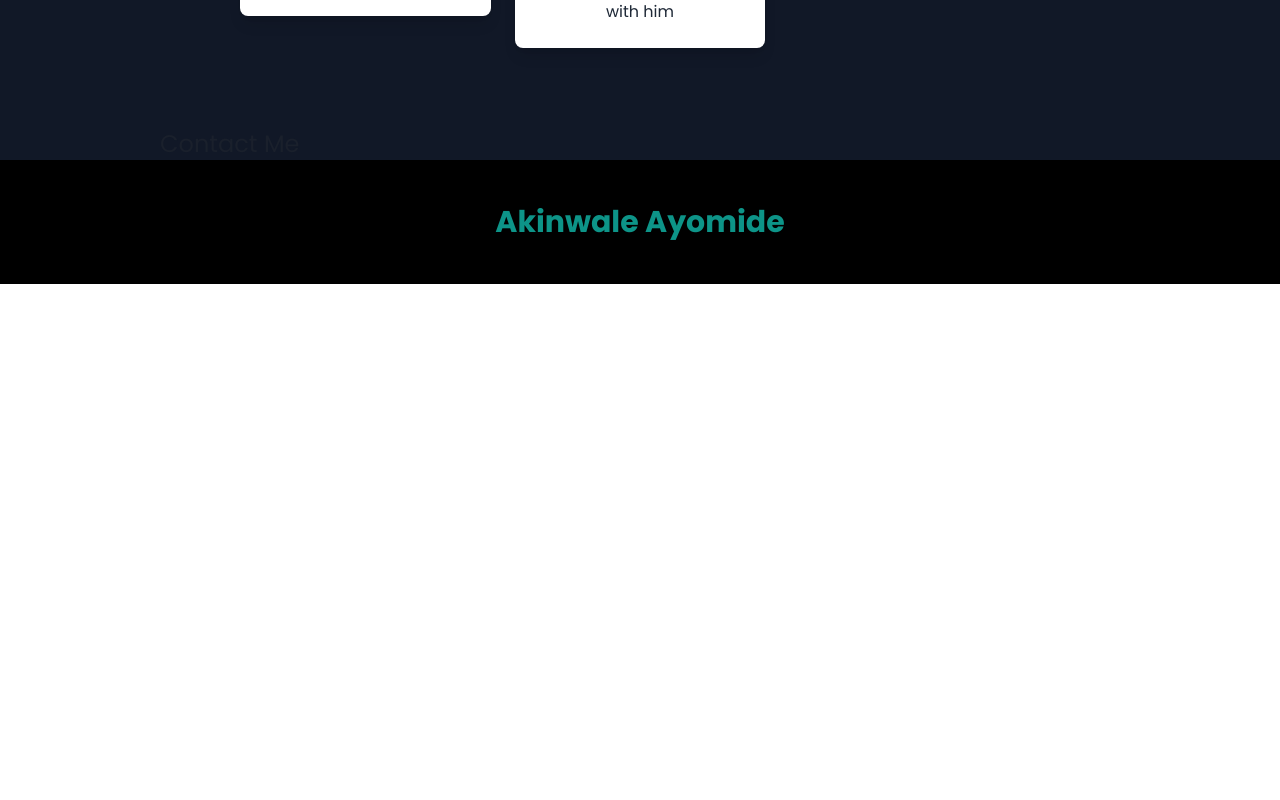
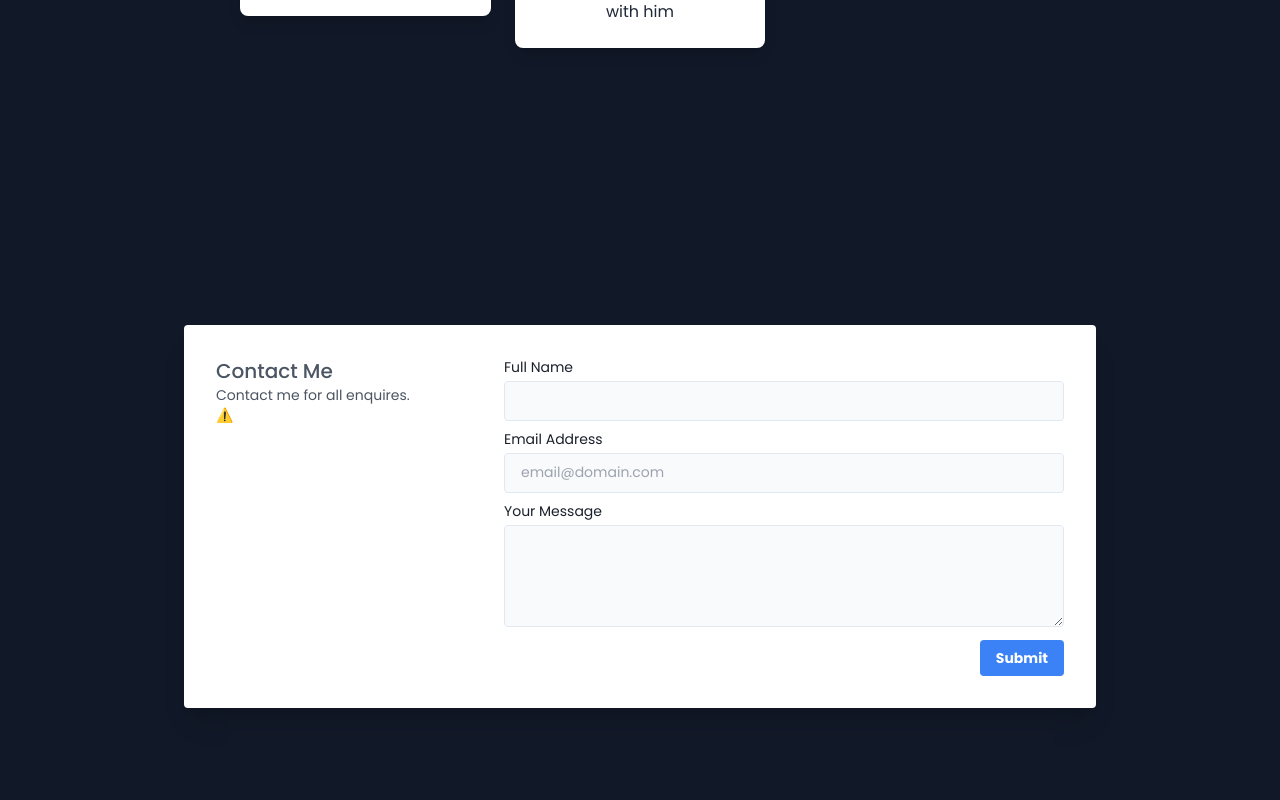
Before and after one commit to XideAyo/react-portfolio, a React (Create React App) app: page / in a window 1280 px wide. Shown: the part 3580-4380 px from the top of the page. Before the commit the page ends 3864 px from the top, so only its background shows below. Built offline with nearby package versions, Linux system fonts and the light colour scheme; no server answers.

Commit message:
contact added

```diff
--- a/package.json
+++ b/package.json
@@ -7,6 +7,7 @@
     "@chakra-ui/react": "^2.3.5",
     "@emotion/react": "^11.10.4",
     "@emotion/styled": "^11.10.4",
+    "@lottiefiles/react-lottie-player": "^3.4.9",
     "@testing-library/jest-dom": "^5.16.5",
     "@testing-library/react": "^13.4.0",
     "@testing-library/user-event": "^13.5.0",
--- a/src/components/Contact.js
+++ b/src/components/Contact.js
@@ -1,10 +1,77 @@
 import React from 'react';
+import { Player, Controls } from '@lottiefiles/react-lottie-player';
 
 const Contact = () => {
+  const ayo = require('../images/AYO.png');
   return (
-    <div>
-      <h1 className='text-2xl text-ce'>Contact Me</h1>
-      <div></div>
+    <div className='min-h-screen p-6 flex items-center justify-center text-poppins'>
+      <div className='container max-w-screen-lg mx-auto'>
+        <div>
+          <div className='bg-white rounded shadow-xl p-4 px-4 md:p-8 mb-6'>
+            <div className='grid gap-4 gap-y-2 text-sm grid-cols-1 lg:grid-cols-3'>
+              <div className='text-gray-600'>
+                <p className='font-medium text-xl'>Contact Me</p>
+                <p>Contact me for all enquires.</p>
+                <Player
+                  autoplay
+                  loop
+                  src='https://assets3.lottiefiles.com/packages/lf20_sxk2ofvv.json'
+                  style={{ height: '300px', width: '300px' }}
+                >
+                  <Controls
+                    visible={true}
+                    buttons={['play', 'repeat', 'frame', 'debug']}
+                  />
+                </Player>
+              </div>
+              <div className='lg:col-span-2'>
+                <div className='grid gap-4 gap-y-2 text-sm grid-cols-1 md:grid-cols-5'>
+                  <div className='md:col-span-5'>
+                    <label for='full_name'>Full Name</label>
+                    <input
+                      type='text'
+                      name='full_name'
+                      id='full_name'
+                      className='h-10 border mt-1 rounded px-4 w-full bg-gray-50'
+                      value=''
+                    />
+                  </div>
+
+                  <div className='md:col-span-5'>
+                    <label for='email'>Email Address</label>
+                    <input
+                      type='text'
+                      name='email'
+                      id='email'
+                      className='h-10 border mt-1 rounded px-4 w-full bg-gray-50'
+                      value=''
+                      placeholder='email@domain.com'
+                    />
+                  </div>
+                  <div className='md:col-span-5'>
+                    <label for='email'>Your Message</label>
+                    <textarea
+                      name='message'
+                      id=''
+                      cols='10'
+                      rows='5'
+                      className=' border mt-1 rounded px-4 w-full bg-gray-50'
+                    ></textarea>
+                  </div>
+
+                  <div className='md:col-span-5 text-right'>
+                    <div className='inline-flex items-end'>
+                      <button className='bg-blue-500 hover:bg-blue-700 text-white font-bold py-2 px-4 rounded'>
+                        Submit
+                      </button>
+                    </div>
+                  </div>
+                </div>
+              </div>
+            </div>
+          </div>
+        </div>
+      </div>
     </div>
   );
 };
```
Also changed, not shown: 1 other file (tests, documents, lock files or other folders).
